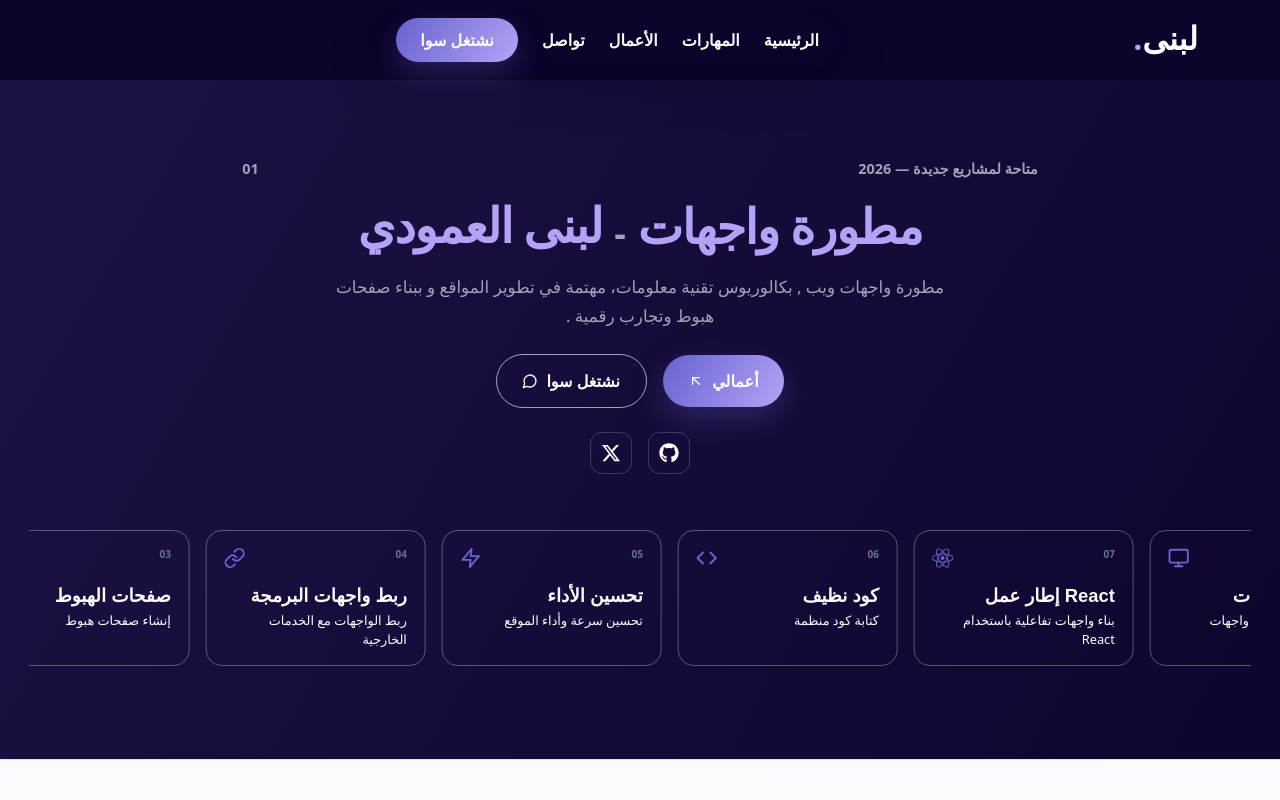
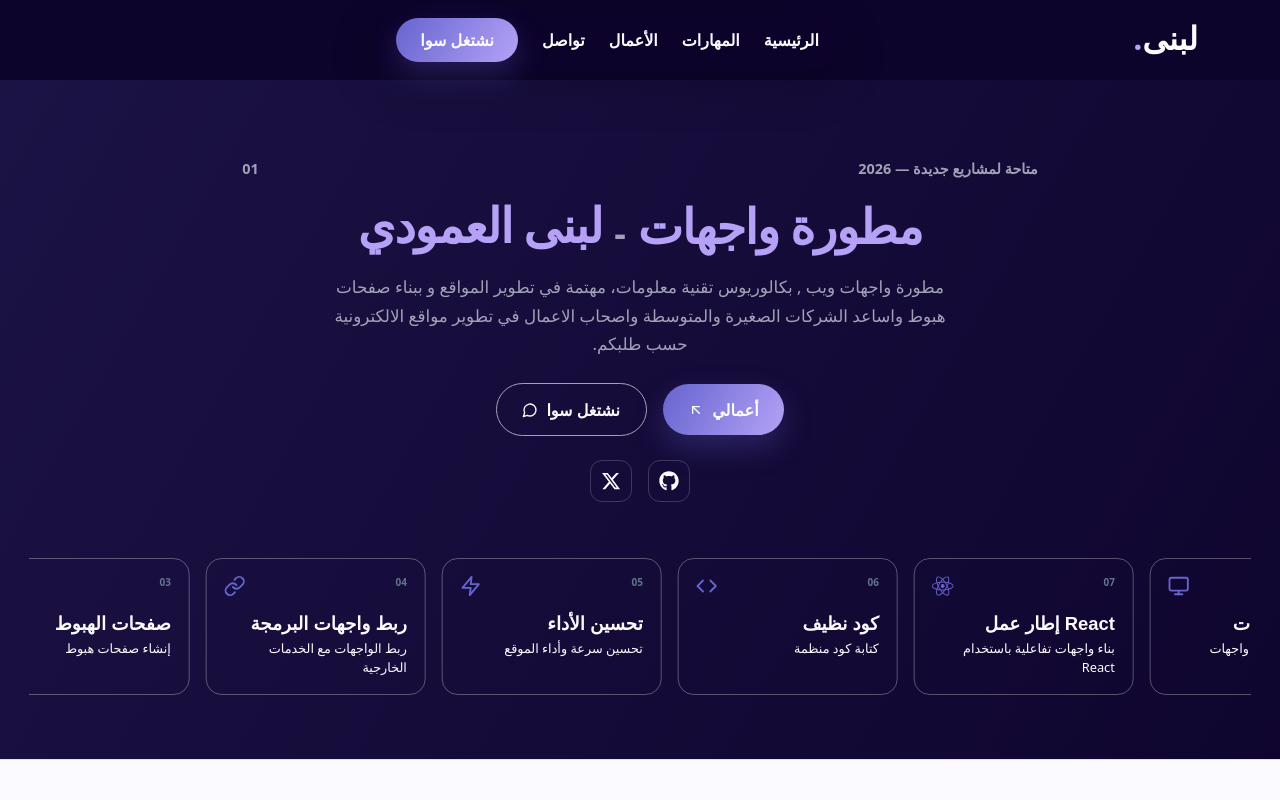
Before and after one commit to lubnaO/lubna-portfolio2026, a React (Vite) app: page / in a window 1280 px wide. Shown: the top 800 px of the page. Built offline with nearby package versions, Linux system fonts and the light colour scheme.

Commit message:
add new hero

```diff
--- a/src/components/sections/Hero.jsx
+++ b/src/components/sections/Hero.jsx
@@ -62,7 +62,7 @@ export default function Hero() {
 
 
           <motion.p initial={{opacity:0}} whileInView={{opacity:1,scale:1,transition:{duration:0.8}}}  className="text-dark-muted mx-auto mt-2" style={{ maxWidth: "640px", fontSize: "1.05rem", lineHeight: 1.7, animationDelay: "180ms" }}>
-            مطورة واجهات ويب , بكالوريوس تقنية معلومات، مهتمة في تطوير المواقع و ببناء صفحات هبوط وتجارب رقمية .
+            مطورة واجهات ويب , بكالوريوس تقنية معلومات، مهتمة في تطوير المواقع و ببناء صفحات هبوط واساعد الشركات الصغيرة والمتوسطة واصحاب الاعمال في تطوير مواقع الالكترونية حسب طلبكم.
           </motion.p>
 
           <motion.div initial={{opacity:0}} whileInView={{opacity:1,scale:1,transition:{duration:0.7}}} className="d-flex flex-column align-items-center gap-3 mt-4" style={{ animationDelay: "300ms" }}>
```
